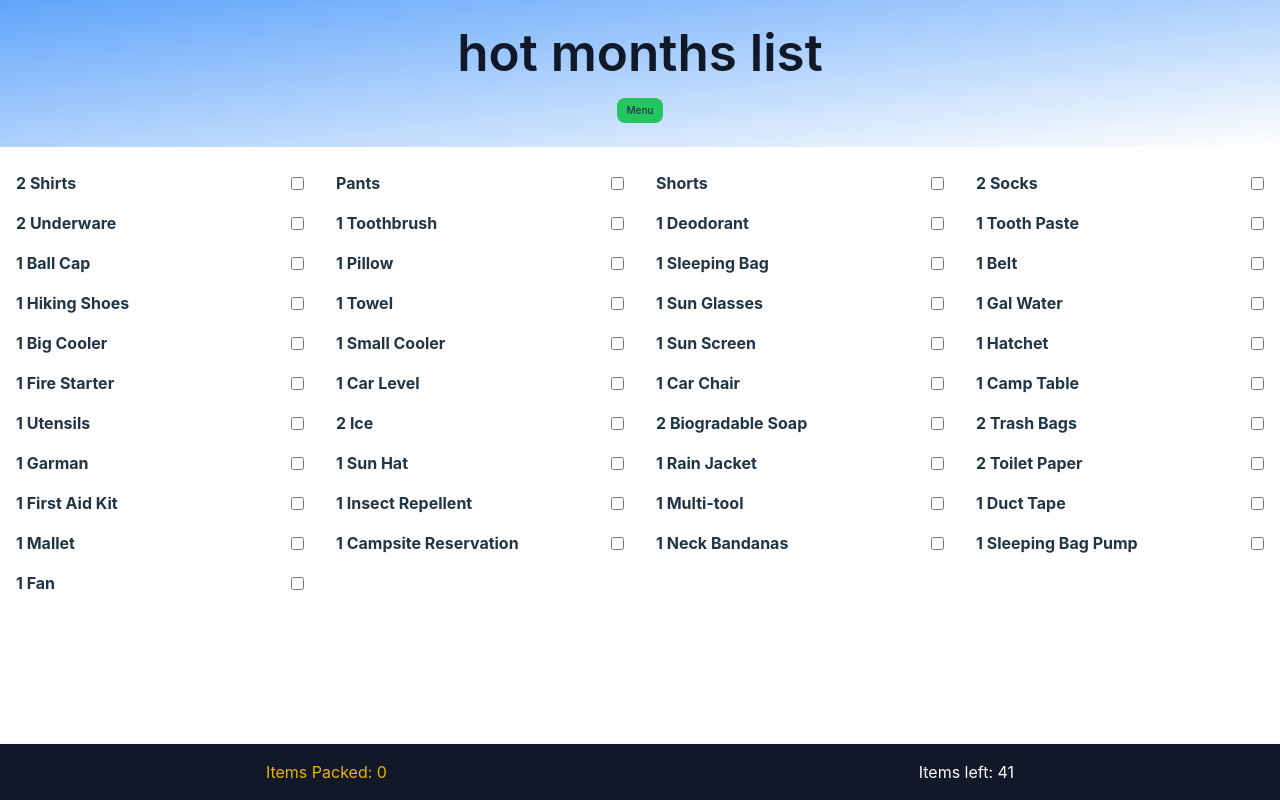
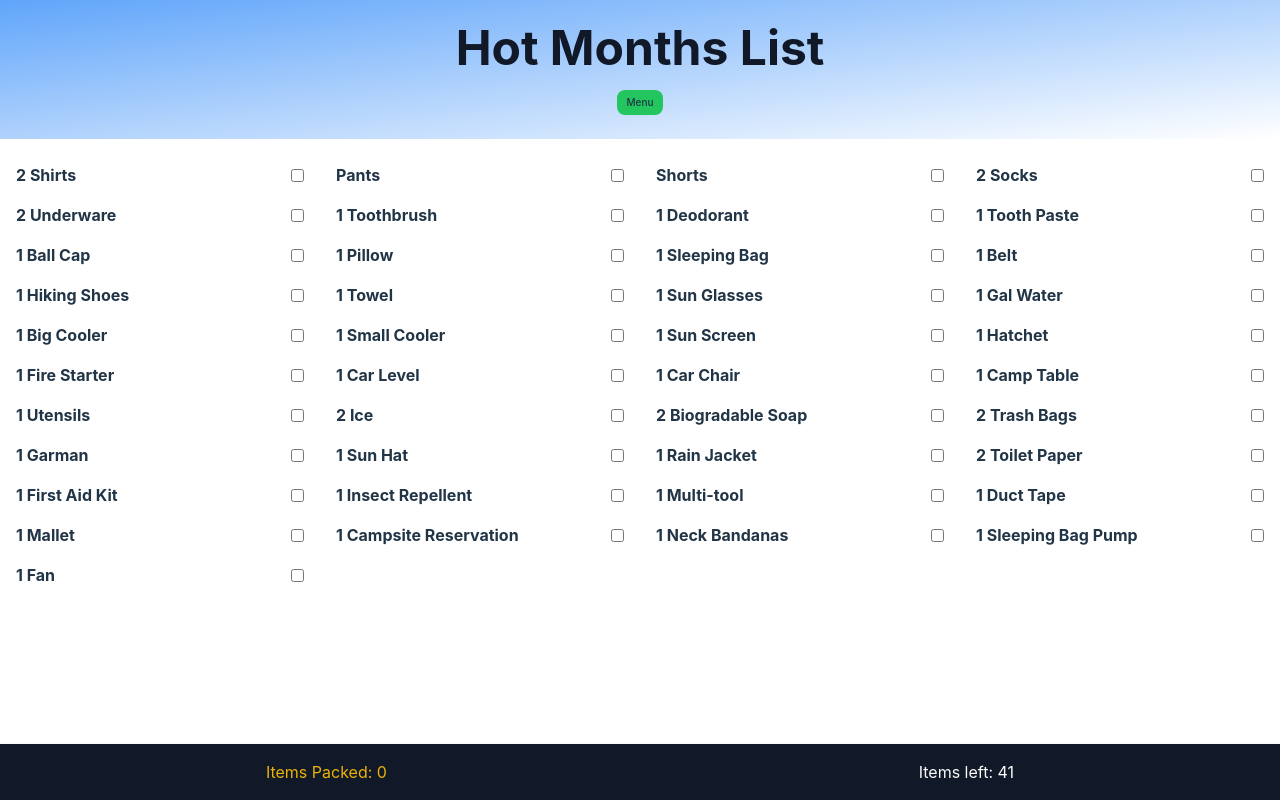
Before and after one commit to Jpatrick6420/checklist, a React (Vite) app: page / in a window 1280 px wide. Built offline with nearby package versions, Linux system fonts and the light colour scheme.

Commit message:
changed list name size and boldness

```diff
--- a/src/components/Header.jsx
+++ b/src/components/Header.jsx
@@ -2,62 +2,24 @@
 import { ItemsContext } from "../context/reducerContext";
 import { useContext } from "react";
 import Nav from "./Nav";
+import { capitalizeName } from "../utilities/utilities";
 /*eslint react/prop-types: 0 */
 
 function Header() {
   const { state } = useContext(ItemsContext);
 
   let activity =
-    state.currentActivityValue === "none" ? "" : state.currentActivityValue;
+    state.currentActivityValue === "none"
+      ? ""
+      : capitalizeName(state.currentActivityValue);
   return (
     <header className="bg-gradient-to-br from-blue-400 px-2 sm:px-4 py-6">
-      <h1 className="mb-4 font-semibold text-gray-900 dark:text-stone-200">
-        {state.currentWeatherValue.split("-").join(" ")}{" "}
-        {activity === "" ? "" : "&"} {activity} list{activity === "" ? "" : "s"}
+      <h1 className="mb-4 font-bold text-gray-900 dark:text-stone-200 text-4xl md:text-5xl">
+        {capitalizeName(state.currentWeatherValue.split("-").join(" "))}{" "}
+        {activity === "" ? "" : "&"} {activity} List
+        {activity === "" ? "" : "s"}
       </h1>
 
-      {/* <div className="input-container grid grid-cols-2 md:grid-cols-3 lg:grid-cols-4 ">
-        <Select
-          onChange={handleWeatherChange}
-          options={["hot-months", "cold-months", "shoulder-season"]}
-          id="weather-change-input"
-          label="Weather"
-          value={state.currentWeatherValue}
-          dispatch={dispatch}
-        />
-        <Select
-          onChange={handleActivityChange}
-          options={["none", "biking", "kayaking"]}
-          id="activity-change-input"
-          label="activity"
-          value={state.currentActivityValue}
-          dispatch={dispatch}
-        />
-        <Select
-          onChange={handleNumOfPeopleChange}
-          options={["1", "2", "3", "4", "5", "6"]}
-          id="number-of-people-input"
-          label="Number of People"
-          value={state.current}
-          dispatch={dispatch}
-        />
-        <Select
-          onChange={handleDurationChange}
-          options={["1", "2", "3", "4", "5", "6", "7", "8", "9"]}
-          id="number-of-nights-input"
-          label="Number of Nights"
-          value={state.duration}
-          dispatch={dispatch}
-        />
-        <div className="items-center flex">
-          <Link
-            to="/new-entry"
-            className="w-6 h-6 ml-2 bg-blue-500 rounded-md text-stone-50 hover:scale-105 active:scale-100 hover:bg-blue-400 hover:text-stone-50"
-          >
-            +
-          </Link>
-        </div>
-      </div> */}
       <Nav />
     </header>
   );
```
